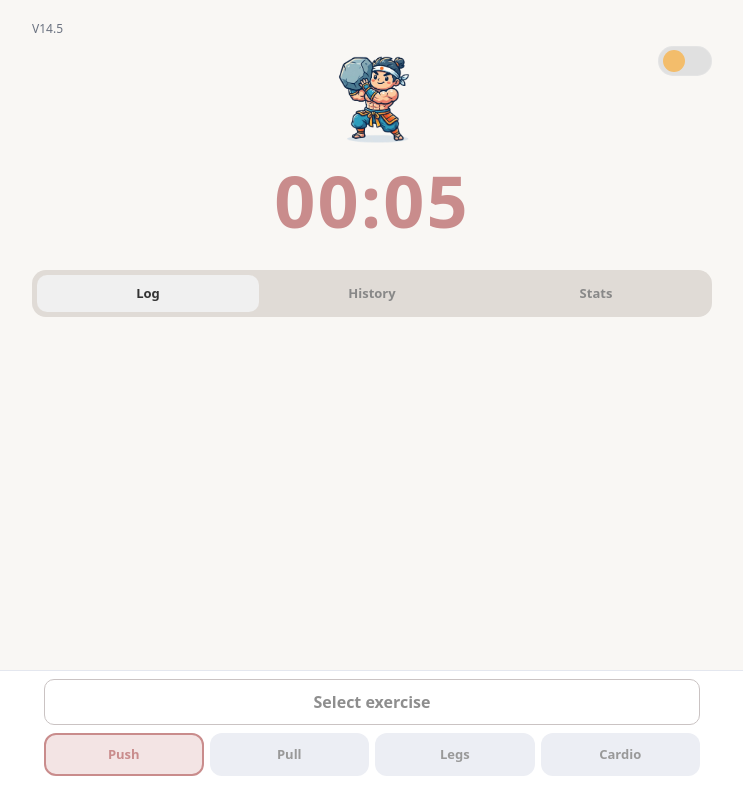
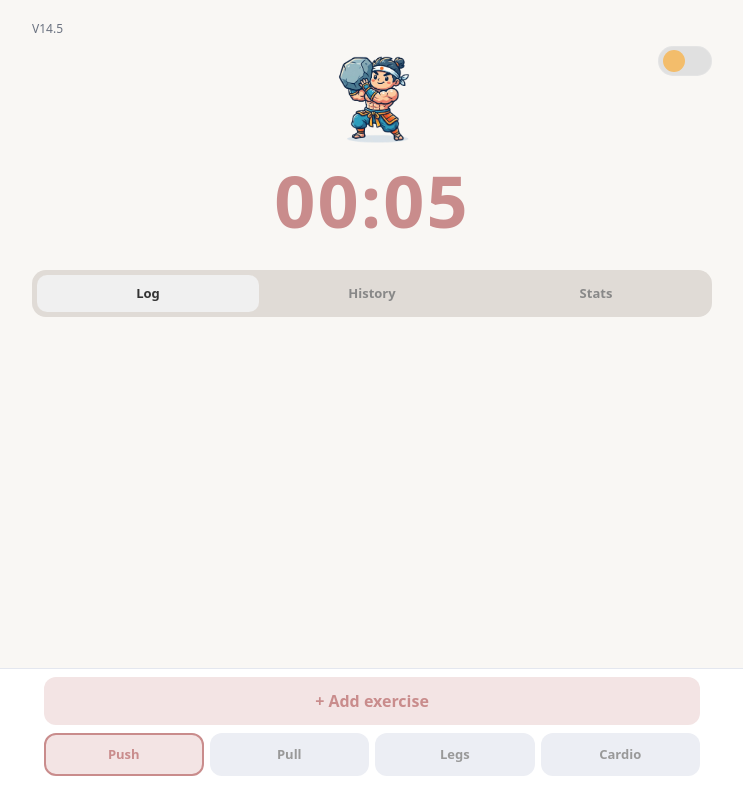
Before and after one commit to BESmiki/Bruscles, a React (Vite) app: page / in a window 1280 px wide. Shown: the whole page, without its empty margins (268-1011 px from the left). Built offline with nearby package versions, Linux system fonts and the light colour scheme; the HTML template or start-up script is replaced by a standard one.

Commit message:
bug fixes

```diff
--- a/src/App.jsx
+++ b/src/App.jsx
@@ -342,8 +342,7 @@ export default function App() {
   const [elapsed, setElapsed] = useState(0);
   const [darkMode, setDarkMode] = useState(false);
   const [startTime, setStartTime] = useState(Date.now());
-  const [showFullscreenStopwatch, setShowFullscreenStopwatch] =
-    useState(false);
+  const [showFullscreenStopwatch, setShowFullscreenStopwatch] = useState(false);
   const [isSticky, setIsSticky] = useState(false);
   const [customExercises, setCustomExercises] = useState({
     Push: [],
@@ -366,12 +365,25 @@ export default function App() {
   const [showDeleteExerciseModal, setShowDeleteExerciseModal] = useState(false);
   const [expandedSessions, setExpandedSessions] = useState({});
   const [showLogoModal, setShowLogoModal] = useState(false);
+  const [isBlocked, setIsBlocked] = useState(false);
 
   const toggleSession = (id) =>
     setExpandedSessions((prev) => ({ ...prev, [id]: !prev[id] }));
 
   const switchTab = (tab) => {
     const scrollY = window.scrollY;
+    if (showExerciseSelectModal) {
+      const tabEntries = entries[tab] || [emptyEntry()];
+      const emptyIdx = tabEntries.findIndex((entry) => !entry.exercise);
+      setSelectingExerciseIdx(emptyIdx === -1 ? tabEntries.length : emptyIdx);
+      setExerciseSearchQuery("");
+      if (emptyIdx === -1) {
+        setEntries((prev) => ({
+          ...prev,
+          [tab]: [...(prev[tab] || []), emptyEntry()],
+        }));
+      }
+    }
     setActiveTab(tab);
     requestAnimationFrame(() =>
       window.scrollTo({ top: scrollY, behavior: "instant" }),
@@ -399,21 +411,33 @@ export default function App() {
 
   useEffect(() => {
     let inactivityTimer;
-    const events = ["pointerdown", "mousemove", "keydown", "scroll", "touchstart"];
+    const events = [
+      "pointerdown",
+      "mousemove",
+      "keydown",
+      "scroll",
+      "touchstart",
+    ];
 
     const resetInactivityTimer = (event) => {
       const pressedFullscreenTimer = event?.target?.closest?.(
         "[data-fullscreen-stopwatch-timer]",
       );
-      if (!pressedFullscreenTimer) {
+      if (!pressedFullscreenTimer && showFullscreenStopwatch) {
         setShowFullscreenStopwatch(false);
+        setIsBlocked(true);
+        // screen inactivity after stopwatch
+        setTimeout(() => setIsBlocked(false), 600);
+      } else if (!pressedFullscreenTimer) {
+        // normal activity, just reset timer
       }
       clearTimeout(inactivityTimer);
       inactivityTimer = setTimeout(() => {
         if (document.visibilityState === "visible") {
           setShowFullscreenStopwatch(true);
         }
-      }, 15000);
+        // reset to 1500
+      }, 99999);
     };
 
     resetInactivityTimer();
@@ -887,7 +911,22 @@ export default function App() {
 
         {/* SECTION: Logging View */}
         {view === "log" && (
-          <div data-name="Workout-Log-View" className="animate-fade-in">
+          <div
+            data-name="Workout-Log-View"
+            className={`animate-fade-in ${isBlocked ? "pointer-events-none" : ""}`}
+          >
+            {" "}
+            {/* save session button */}
+            {Object.values(entries).some((tab) =>
+              tab.some((e) => e.exercise),
+            ) && (
+              <button
+                onClick={saveSession}
+                className={`w-full py-3 rounded-xl border-none text-white text-[14px] font-bold cursor-pointer transition-all duration-300 mb-2 ${saved ? "bg-[#a8d8a8]" : "bg-[#b0c4de]"}`}
+              >
+                {saved ? "✅ Session Saved!" : "Workout Finished"}
+              </button>
+            )}
             {/* Subsection: List of Exercises */}
             <div data-name="Exercise-List" className="flex flex-col gap-3.5">
               {entries[activeTab].map((entry, eIdx) => {
@@ -925,7 +964,8 @@ export default function App() {
                         </span>
                         <span className="hidden">›</span>
                       </div>
-                      {entries[activeTab].length > 1 && (
+                      {entries[activeTab].filter((e) => e.exercise).length >
+                        1 && (
                         <button
                           onClick={() => removeExercise(eIdx)}
                           className={`bg-transparent border-none cursor-pointer text-lg ${darkMode ? DARK.textMuted : "text-[#c63e3e]"}`}
@@ -1332,7 +1372,7 @@ export default function App() {
 
         {/* Add Exercise Modal */}
         {showAddExerciseModal && (
-          <div className="fixed inset-0 bg-black bg-opacity-50 flex items-center justify-center z-40">
+          <div className="fixed inset-0 bg-black bg-opacity-50 flex items-center justify-center z-50">
             <div
               className={`${darkMode ? DARK.bgCard : "bg-white"} rounded-2xl p-6 max-w-sm w-full mx-4`}
             >
@@ -1373,7 +1413,7 @@ export default function App() {
 
         {/* Delete/Restore Exercise Modal */}
         {showDeleteExerciseModal && (
-          <div className="fixed inset-0 bg-black bg-opacity-50 flex items-center justify-center z-40">
+          <div className="fixed inset-0 bg-black bg-opacity-50 flex items-center justify-center z-50">
             <div
               className={`${darkMode ? DARK.bgCard : "bg-white"} rounded-2xl p-6 max-w-sm w-full mx-4`}
             >
@@ -1482,9 +1522,10 @@ export default function App() {
             );
             const col = COLORS[activeTab];
             return (
-              <div className="fixed inset-0 bg-black bg-opacity-50 flex items-end justify-center z-40 sm:items-center">
+              <div className="fixed inset-x-0 top-0 bottom-[76px] bg-black bg-opacity-50 flex items-end justify-center z-40 sm:items-center pointer-events-none">
                 <div
-                  className={`${darkMode ? DARK.bgCard : "bg-white"} rounded-t-3xl sm:rounded-2xl p-5 w-full sm:max-w-sm max-h-[80vh] flex flex-col`}
+                  className={`${darkMode ? DARK.bgCard : "bg-white"} rounded-t-3xl sm:rounded-2xl p-5 w-full sm:max-w-sm flex flex-col overflow-hidden pointer-events-auto`}
+                  style={{ maxHeight: "80vh" }}
                 >
                   <div className="flex items-center justify-between mb-4">
                     <h2
@@ -1509,7 +1550,7 @@ export default function App() {
                     placeholder="Search exercises..."
                     className={`w-full py-2 px-3 rounded-lg border-[1.5px] ${col.border} ${darkMode ? `${DARK.bgCardAlt} ${DARK.text}` : "bg-[#f9f7f4] text-[#333]"} mb-3 outline-none text-sm`}
                   />
-                  <div className="overflow-y-auto flex-1 flex flex-col gap-2">
+                  <div className="min-h-0 overflow-y-auto overscroll-contain flex-1 flex flex-col gap-2 mb-2 pr-1">
                     {filtered.length === 0 && (
                       <p
                         className={`text-center text-sm mt-4 ${darkMode ? DARK.textMuted : "text-[#bbb]"}`}
@@ -1539,7 +1580,9 @@ export default function App() {
                       </button>
                     ))}
                   </div>
-                  <div className="flex gap-2 mt-4 pt-4 border-t border-[#e0dbd6]">
+                  <div
+                    className={`flex gap-2 pt-3 border-t border-[#e0dbd6] mt-auto sticky bottom-0 ${darkMode ? DARK.bgCard : "bg-white"}`}
+                  >
                     <button
                       onClick={() => {
                         setShowExerciseSelectModal(false);
@@ -1690,62 +1733,41 @@ export default function App() {
         )}
 
         {/* Fixed Bottom Bar */}
-        {view === "log" && (
+        {view === "log" && !showLogoModal && (
           <div
-            className={`fixed bottom-0 left-0 right-0 z-50 ${darkMode ? `${DARK.bgCard} ${DARK.borderCard}` : "bg-white border-[#E4E7EF]"} border-t`}
+            className={`fixed bottom-0 left-0 right-0 z-[45] ${isBlocked ? "pointer-events-none" : ""} ${darkMode ? `${DARK.bgCard} ${DARK.borderCard}` : "bg-white border-[#E4E7EF]"} border-t`}
           >
             <div className="max-w-[680px] mx-auto px-3 pt-2 pb-6">
-              {Object.values(entries).some((tab) =>
-                tab.some((e) => e.exercise),
-              ) && (
-                <button
-                  onClick={saveSession}
-                  className={`w-full py-3 rounded-xl border-none text-white text-[14px] font-bold cursor-pointer transition-all duration-300 mb-2 ${saved ? "bg-[#a8d8a8]" : "bg-[#b0c4de]"}`}
-                >
-                  {saved ? "✅ Session Saved!" : "Workout Finished"}
-                </button>
-              )}
               <div
                 data-name="Bottom-Exercise-Selector"
-                className="mb-2 flex flex-col gap-2"
+                className={
+                  showExerciseSelectModal ? "hidden" : "mb-2 flex flex-col gap-2"
+                }
               >
-                {showBottomExerciseSelector && (
-                  <div
-                    data-name="Exercise-Selector-Row"
-                    className="flex items-center gap-2"
-                  >
-                    <button
-                      onClick={() => {
-                        setSelectingExerciseIdx(bottomExerciseIdx);
+                <button
+                  onClick={() => {
+                    if (canAddExercise) {
+                      // All exercises filled — add new slot and open modal for it
+                      const newIdx = activeEntries.length;
+                      addExercise();
+                      setTimeout(() => {
+                        setSelectingExerciseIdx(newIdx);
                         setExerciseSearchQuery("");
                         setShowExerciseSelectModal(true);
-                      }}
-                      className={`flex-1 py-[10px] px-4 rounded-[10px] border-[1.5px] flex items-center justify-between cursor-pointer outline-none transition-colors duration-200 ${
-                        bottomExercise.exercise
-                          ? `${c.bg} ${c.border} ${c.text}`
-                          : darkMode
-                            ? `${DARK.bgCardAlt} ${DARK.borderCard} ${DARK.textMuted}`
-                            : "bg-white border-[#cac3c3] text-[#8e8e8e]"
-                      }`}
-                    >
-                      <span className="block w-full text-center text-[16px] font-bold">
-                        {bottomExercise.exercise || "Select exercise"}
-                      </span>
-                      <span
-                        className={`text-[20px] leading-none ${bottomExercise.exercise ? c.text : darkMode ? DARK.textFaint : "text-[#ededed]"}`}
-                      ></span>
-                    </button>
-                  </div>
-                )}
-                {canAddExercise && (
-                  <button
-                    onClick={addExercise}
-                    className={`w-full py-3 rounded-xl border-none ${c.bg} ${c.text} text-[16px] font-bold cursor-pointer transition-all duration-200 flex items-center justify-center gap-2`}
-                  >
-                    + Add exercise
-                  </button>
-                )}
+                      }, 0);
+                    } else {
+                      // There's an empty slot — open modal for it
+                      setSelectingExerciseIdx(bottomExerciseIdx);
+                      setExerciseSearchQuery("");
+                      setShowExerciseSelectModal(true);
+                    }
+                  }}
+                  className={`w-full py-3 rounded-xl border-none ${c.bg} ${c.text} text-[16px] font-bold cursor-pointer transition-all duration-200 flex items-center justify-center gap-2`}
+                >
+                  + Add exercise
+                </button>
               </div>
+
               <div className="flex gap-1.5">
                 {TABS.map((tab) => {
                   const tabC = COLORS[tab];
--- a/src/index.css
+++ b/src/index.css
@@ -4,9 +4,9 @@
 
 
 /* this is to stop an accidental refresh when using the app */
-html, body {
+/* html, body {
   overscroll-behavior-y: none;
-}
+} */
 
 body {
   font-family: "'Segoe UI', sans-serif";
```
